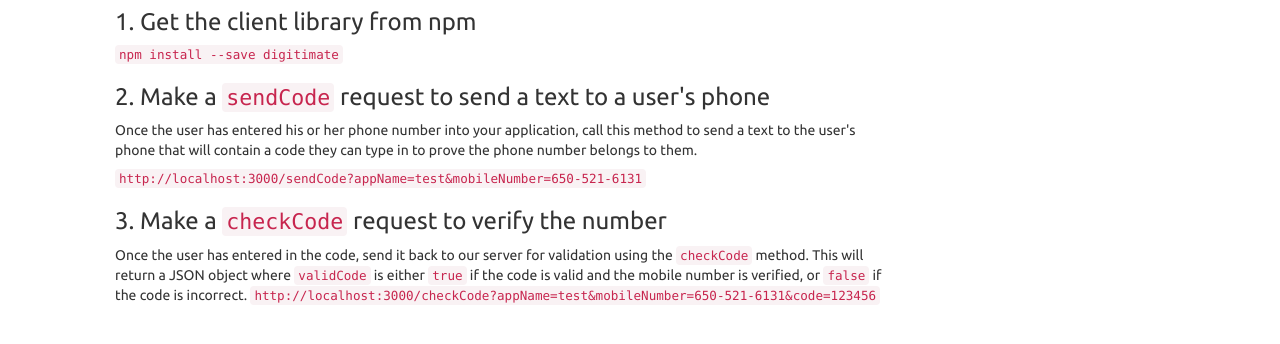
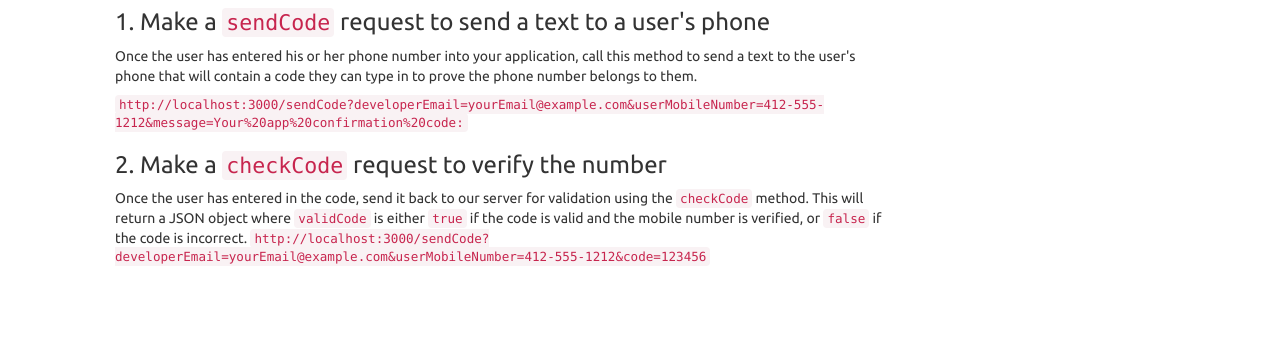
Before and after one commit to digitimate/digitimate, a website: page homepage.html in a window 1280 px wide. Shown: the part 390-734 px from the top of the page. Drawn offline with nearby package versions, Linux system fonts and the light colour scheme.

Commit message:
Fixing the docs to be current

```diff
--- a/homepage.html
+++ b/homepage.html
@@ -58,26 +58,23 @@
           <div class="blog-post">
             <h2 class="blog-post-title">How to verify a mobile number in 3 easy steps</h2>
 
-            <h3>1. Get the client library from npm</h3>
 
-            <code>npm install --save digitimate</code>
-
-            <h3>2. Make a <code>sendCode</code> request to send a text to a user's phone</h3>
+            <h3>1. Make a <code>sendCode</code> request to send a text to a user's phone</h3>
 
             <p>Once the user has entered his or her phone number into your application, call this
             method to send a text to the user's phone that will contain a code they can type in
             to prove the phone number belongs to them.</p>
 
-            <code>http://localhost:3000/sendCode?appName=test&mobileNumber=650-521-6131</code>
+            <code>http://localhost:3000/sendCode?developerEmail=yourEmail@example.com&userMobileNumber=412-555-1212&message=Your%20app%20confirmation%20code:</code>
 
-            <h3>3. Make a <code>checkCode</code> request to verify the number</h3>
+            <h3>2. Make a <code>checkCode</code> request to verify the number</h3>
 
             <p>Once the user has entered in the code, send it back to our server for validation
             using the <code>checkCode</code> method. This will return a JSON object where
             <code>validCode</code> is either <code>true</code> if the code is valid and the
             mobile number is verified, or <code>false</code> if the code is incorrect.
 
-            <code>http://localhost:3000/checkCode?appName=test&mobileNumber=650-521-6131&code=123456</code>
+            <code>http://localhost:3000/sendCode?developerEmail=yourEmail@example.com&userMobileNumber=412-555-1212&code=123456</code>
 
 
 <!--
```
